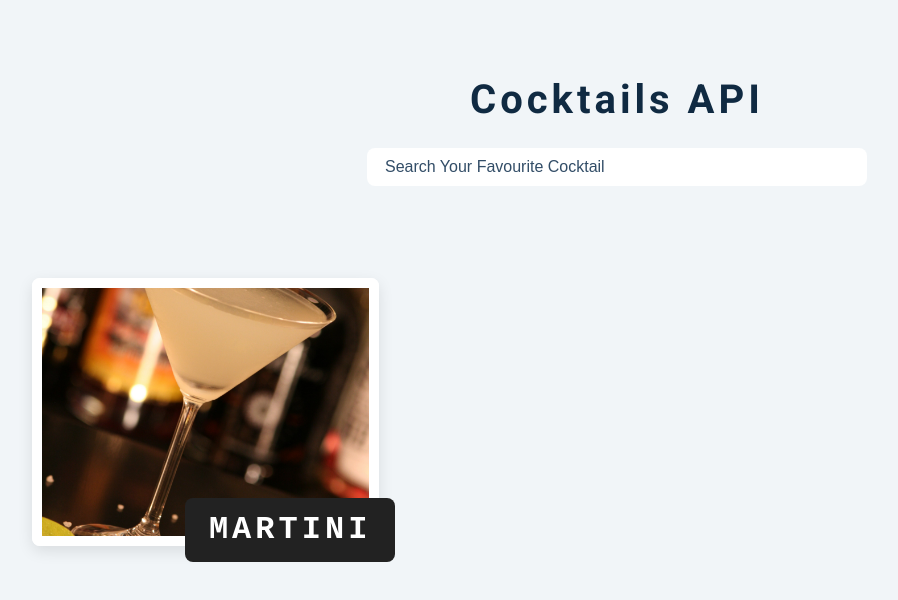
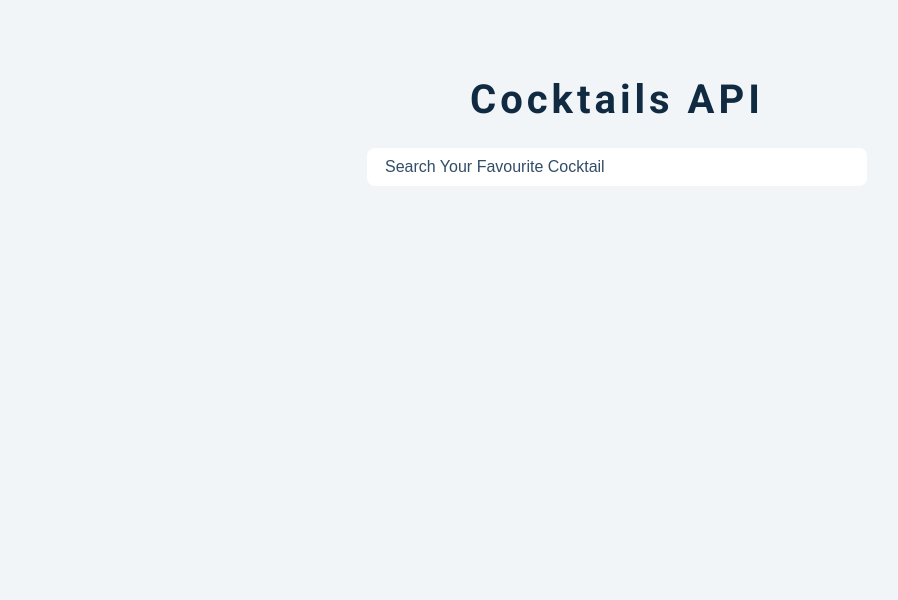
Before and after one commit to Jon-Ledo/cocktails-api, a plain HTML site: page index.html in a window 1280 px wide. Shown: the whole page, without its empty margins (23-921 px from the left). Drawn offline with nearby package versions, Linux system fonts and the light colour scheme; no server answers.

Commit message:
removed template code from html

```diff
--- a/index.html
+++ b/index.html
@@ -25,12 +25,6 @@
       <h2 class="title"></h2>
       <div class="section-center">
         <!-- single drink -->
-        <a href="./drink.html">
-          <article class="cocktail" data-id="1">
-            <img src="./cocktail.jpg" alt="cocktail">
-            <h3>martini</h3>
-          </article>
-        </a>
         <!-- end of single drink -->
       </div>
     </section>
```
